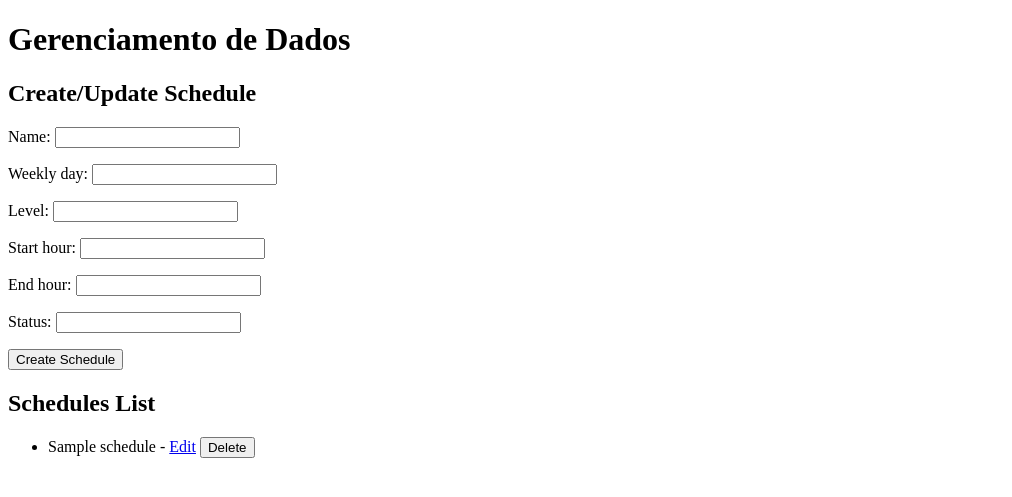
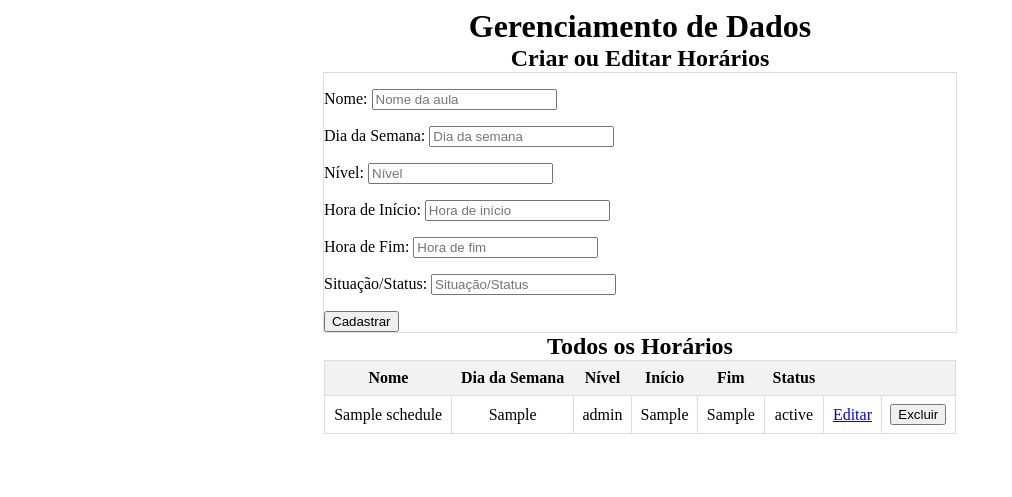
Before and after one commit to micaelcosmo/nf_page, a Django app: page /class_schedules/management/ in a window 1280 px wide. Shown: the top 497 px of the page, without its empty margins (0-1012 px from the left). Run offline with Django 5.2, Linux system fonts and the light colour scheme; tables that the repository leaves empty hold one stand-in row (values such as "Sample post").

Commit message:
style: Pretty Management
Pequenos ajustes para a mostragem de campos da página de gerenciamento de horários.

```diff
--- a/portal_nf/navigate/forms.py
+++ b/portal_nf/navigate/forms.py
@@ -1,7 +1,24 @@
 from django import forms
 from .models import Schedules
+
 
 class SchedulesForm(forms.ModelForm):
     class Meta:
         model = Schedules
-        fields = '__all__'
+        fields = ['name', 'weekly_day', 'level', 'start_hour', 'end_hour', 'status']
+        labels = {
+            'name': 'Nome',
+            'weekly_day': 'Dia da Semana',
+            'level': 'Nível',
+            'start_hour': 'Hora de Início',
+            'end_hour': 'Hora de Fim',
+            'status': 'Situação/Status',
+        }
+        widgets = {
+            'name': forms.TextInput(attrs={'placeholder': 'Nome da aula', 'class': 'form-control'}),
+            'weekly_day': forms.TextInput(attrs={'placeholder': 'Dia da semana', 'class': 'form-control'}),
+            'level': forms.TextInput(attrs={'placeholder': 'Nível', 'class': 'form-control'}),
+            'start_hour': forms.TimeInput(attrs={'placeholder': 'Hora de início', 'class': 'form-control'}),
+            'end_hour': forms.TimeInput(attrs={'placeholder': 'Hora de fim', 'class': 'form-control'}),
+            'status': forms.TextInput(attrs={'placeholder': 'Situação/Status', 'class': 'form-control'}),
+        }
--- a/portal_nf/navigate/templates/class_schedules.html
+++ b/portal_nf/navigate/templates/class_schedules.html
@@ -32,5 +32,6 @@
             {% endfor %}
         </tbody>
     </table>
+    <a href="{% url 'index' %}" class="btn">Voltar</a>
 </body>
 </html>
--- a/portal_nf/navigate/templates/management.html
+++ b/portal_nf/navigate/templates/management.html
@@ -1,4 +1,5 @@
 {% load static %}
+<link rel="stylesheet" href="{% static 'navigate.css' %}">
 <!DOCTYPE html>
 <html lang="pt-br">
 <head>
@@ -8,33 +9,55 @@
 </head>
 <body>
     <header>
-        <h1>Gerenciamento de Dados</h1>
+        <h1 class="title">Gerenciamento de Dados</h1>
     </header>
-    <h2>Create/Update Schedule</h2>
-    <form method="post">
+    <h2 class="title">Criar ou Editar Horários</h2>
+    <form class="mytable" method="post">
         {% csrf_token %}
         {{ form.as_p }}
+
         {% if schedule_to_update %}
             <input type="hidden" name="schedule_id" value="{{ schedule_to_update.id }}">
-            <button type="submit" name="update">Update Schedule</button>
+            <button type="submit" name="update">Alterar Cadastro</button>
+            <button type="submit" name="create">Cadastrar</button>
         {% else %}
-            <button type="submit" name="create">Create Schedule</button>
+            <button type="submit" name="create">Cadastrar</button>
         {% endif %}
     </form>
 
-    <h2>Schedules List</h2>
-    <ul>
-        {% for schedule in schedules %}
-            <li>
-                {{ schedule.name }} - {{ schedule.time }}
-                <a href="?edit=true&schedule_id={{ schedule.pk }}">Edit</a>
-                <form method="post" style="display:inline;">
-                    {% csrf_token %}
-                    <input type="hidden" name="schedule_id" value="{{ schedule.pk }}">
-                    <button type="submit" name="delete">Delete</button>
-                </form>
-            </li>
-        {% endfor %}
-    </ul>
+    <h2 class="title">Todos os Horários</h2>
+    <table class="mytable">
+        <thead>
+            <tr>
+                <th>Nome</th>
+                <th>Dia da Semana</th>
+                <th>Nível</th>
+                <th>Início</th>
+                <th>Fim</th>
+                <th>Status</th>
+                <th></th>
+                <th></th>
+            </tr>
+        </thead>
+        <tbody>
+            {% for schedule in schedules %}
+                <tr>
+                    <td>{{ schedule.name }}</td>
+                    <td>{{ schedule.weekly_day }}</td>
+                    <td>{{ schedule.level }}</td>
+                    <td>{{ schedule.start_hour }}</td>
+                    <td>{{ schedule.end_hour }}</td>
+                    <td>{{ schedule.status }}</td>
+                    <td><a href="?edit=true&schedule_id={{ schedule.id }}">Editar</a></td>
+                    <td><form method="post" style="display:inline;">
+                        {% csrf_token %}
+                        <input type="hidden" name="schedule_id" value="{{ schedule.id }}">
+                        <button type="submit" name="delete">Excluir</button>
+                    </form>
+                    </td>
+                </tr>
+            {% endfor %}
+        </tbody>
+    </table>
 </body>
 </html>
--- a/portal_nf/navigate/views.py
+++ b/portal_nf/navigate/views.py
@@ -3,25 +3,18 @@ from .forms import SchedulesForm
 
 from django.shortcuts import render, get_object_or_404, redirect
 
-
 def index(request):
     return render(request, 'index.html')
 
 def class_schedules(request):
-    # Consulta todos os registros da tabela 'schedules'
     class_schedules = Schedules.objects.all()
     return render(request, 'class_schedules.html', {'class_schedules': class_schedules})
 
 def manage_class_schedules(request):
-    # Listar todos os schedules
     schedules = Schedules.objects.all()
-
-    # Inicializar variáveis para o formulário e o objeto a ser deletado
     form = SchedulesForm()
     schedule_to_update = None
-    schedule_to_delete = None
 
-    # Verificar se é uma requisição POST
     if request.method == "POST":
         if 'create' in request.POST:
             form = SchedulesForm(request.POST)
```
